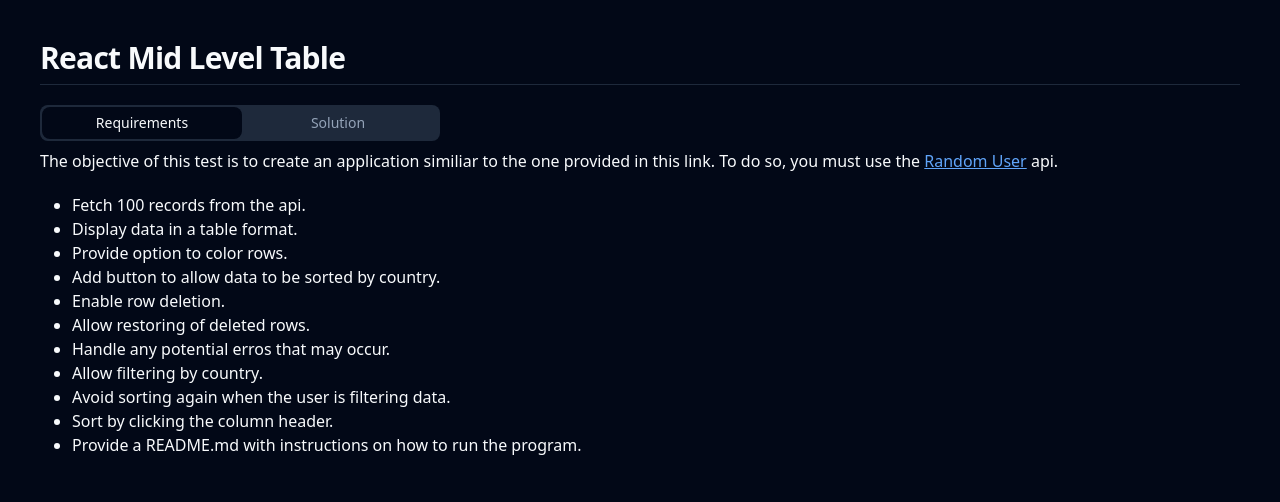
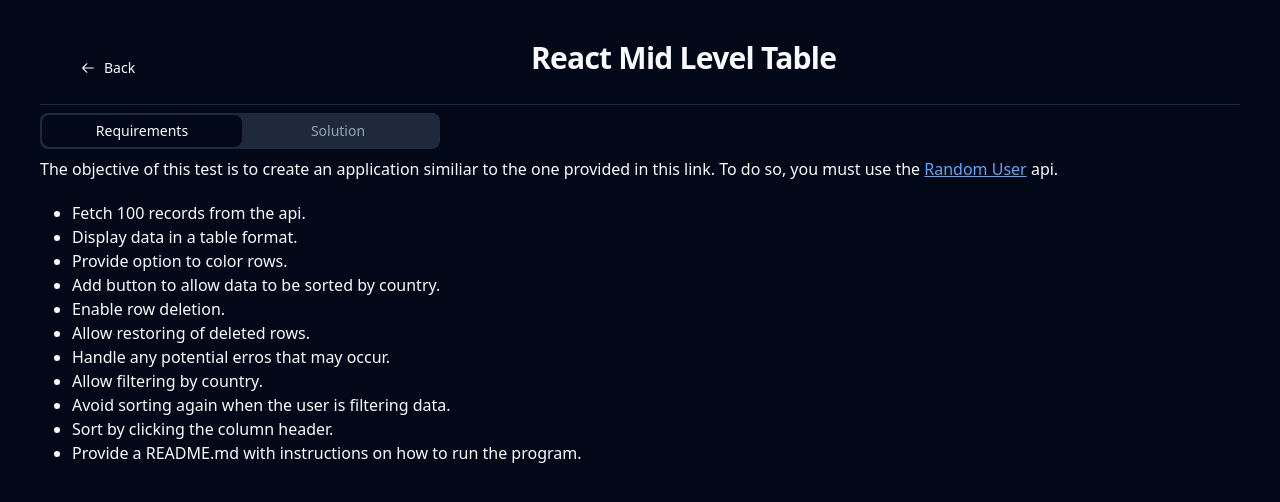
Before and after one commit to esanchezvz/frontend-challenges, a React (Vite) app: page /react-mid-level-table in a window 1280 px wide. Both pictures are taken after a click on the tab "Requirements". Shown: the top 502 px of the page. Built offline with nearby package versions, Linux system fonts and the light colour scheme; no server answers; a web font is replaced by a local one.

Commit message:
feat: challenge layout refactor

```diff
--- a/src/challenges/mid-level-react-table/index.tsx
+++ b/src/challenges/mid-level-react-table/index.tsx
@@ -1,27 +1,14 @@
-import { Tabs, TabsContent, TabsList, TabsTrigger } from '@/ui/tabs'
+import ChallengeLayout from '@/shared/challenge-layout'
 
 import UsersTable from './components/user-table'
 import UsersProvider from './provider'
 
-const ReactMidLevelTable = () => {
+const Requirements = () => {
   return (
-    <UsersProvider>
-      <main className="p-10 flex flex-col h-screen">
-        <h1 className="scroll-m-20 border-b pb-2 text-3xl font-semibold tracking-tight transition-colors first:mt-0 mb-5">
-          React Mid Level Table
-        </h1>
-
-        <Tabs defaultValue="solution" className="w-full h-full">
-          <TabsList className="grid grid-cols-2 w-[400px]">
-            <TabsTrigger value="requirements">Requirements</TabsTrigger>
-            <TabsTrigger value="solution">Solution</TabsTrigger>
-          </TabsList>
-
-          <TabsContent value="requirements" className="h-full">
-            <div className="">
+    <div>
       <p className="mb-5">
-                The objective of this test is to create an application similiar to the one provided in this
-                link. To do so, you must use the{' '}
+        The objective of this test is to create an application similiar to the one provided in this link. To
+        do so, you must use the{' '}
         <a
           href="https://randomuser.me"
           target="__blank"
@@ -46,12 +33,17 @@ const ReactMidLevelTable = () => {
         <li>Provide a README.md with instructions on how to run the program.</li>
       </ul>
     </div>
-          </TabsContent>
-          <TabsContent value="solution" className="h-full">
-            <UsersTable />
-          </TabsContent>
-        </Tabs>
-      </main>
+  )
+}
+
+const ReactMidLevelTable = () => {
+  return (
+    <UsersProvider>
+      <ChallengeLayout
+        title="React Mid Level Table"
+        solution={<UsersTable />}
+        requirements={<Requirements />}
+      />
     </UsersProvider>
   )
 }
--- /dev/null
+++ b/src/shared/challenge-layout.tsx
@@ -0,0 +1,54 @@
+import { ArrowLeftIcon } from '@radix-ui/react-icons'
+import { ReactNode } from 'react'
+import { Link } from 'react-router-dom'
+
+import { buttonVariants } from '@/ui/button'
+import { Tabs, TabsContent, TabsList, TabsTrigger } from '@/ui/tabs'
+
+type ChallengeLayoutProps = {
+  title: string
+  solution: ReactNode
+  requirements?: ReactNode
+}
+
+const ChallengeLayout = ({ requirements, solution, title }: ChallengeLayoutProps) => {
+  return (
+    <main className="p-10 flex flex-col h-screen">
+      <div className="flex items-center justify-between px-6 border-b pb-2 mb-2">
+        <Link to="/" className={buttonVariants({ variant: 'ghost' })}>
+          <ArrowLeftIcon className="h-4 w-4 mr-2" />
+          Back
+        </Link>
+
+        <h1 className="scroll-m-20 text-3xl font-semibold tracking-tight transition-colors first:mt-0 mb-5">
+          {title}
+        </h1>
+
+        <div className="invisible" tabIndex={-1} />
+      </div>
+
+      <Tabs defaultValue="solution" className="w-full h-full">
+        <TabsList className="grid grid-cols-2 w-[400px]">
+          <TabsTrigger value="requirements">Requirements</TabsTrigger>
+          <TabsTrigger value="solution">Solution</TabsTrigger>
+        </TabsList>
+
+        <TabsContent value="requirements" className="h-full">
+          {requirements ? (
+            requirements
+          ) : (
+            <div>
+              <p className="mb-5">No requirements have been specified for this challenge</p>
+            </div>
+          )}
+        </TabsContent>
+
+        <TabsContent value="solution" className="h-full">
+          {solution}
+        </TabsContent>
+      </Tabs>
+    </main>
+  )
+}
+
+export default ChallengeLayout
```
Also changed, not shown: src/main.tsx (+4 -3 lines). Lines whose indentation alone changed are shown as unchanged.
